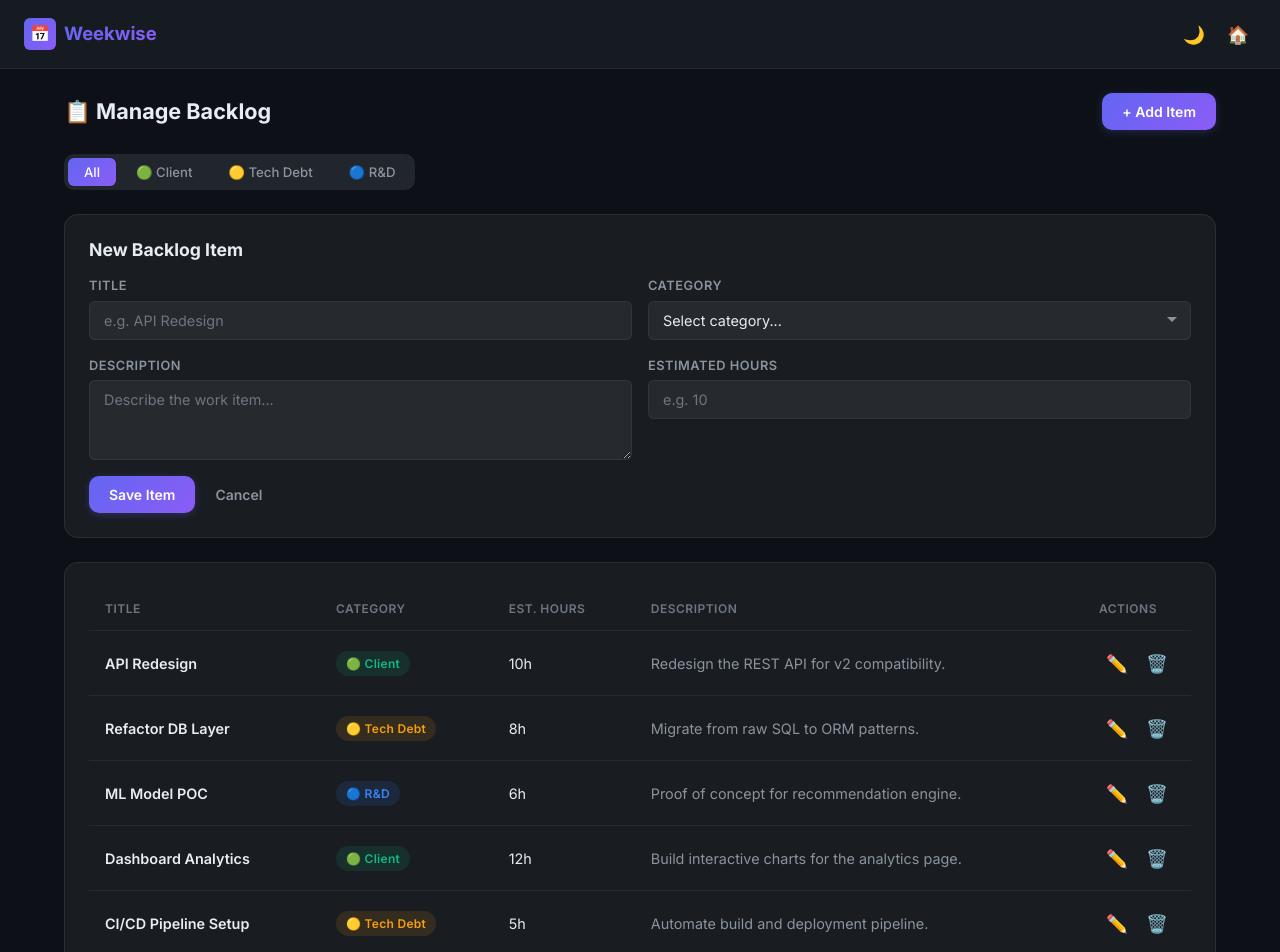
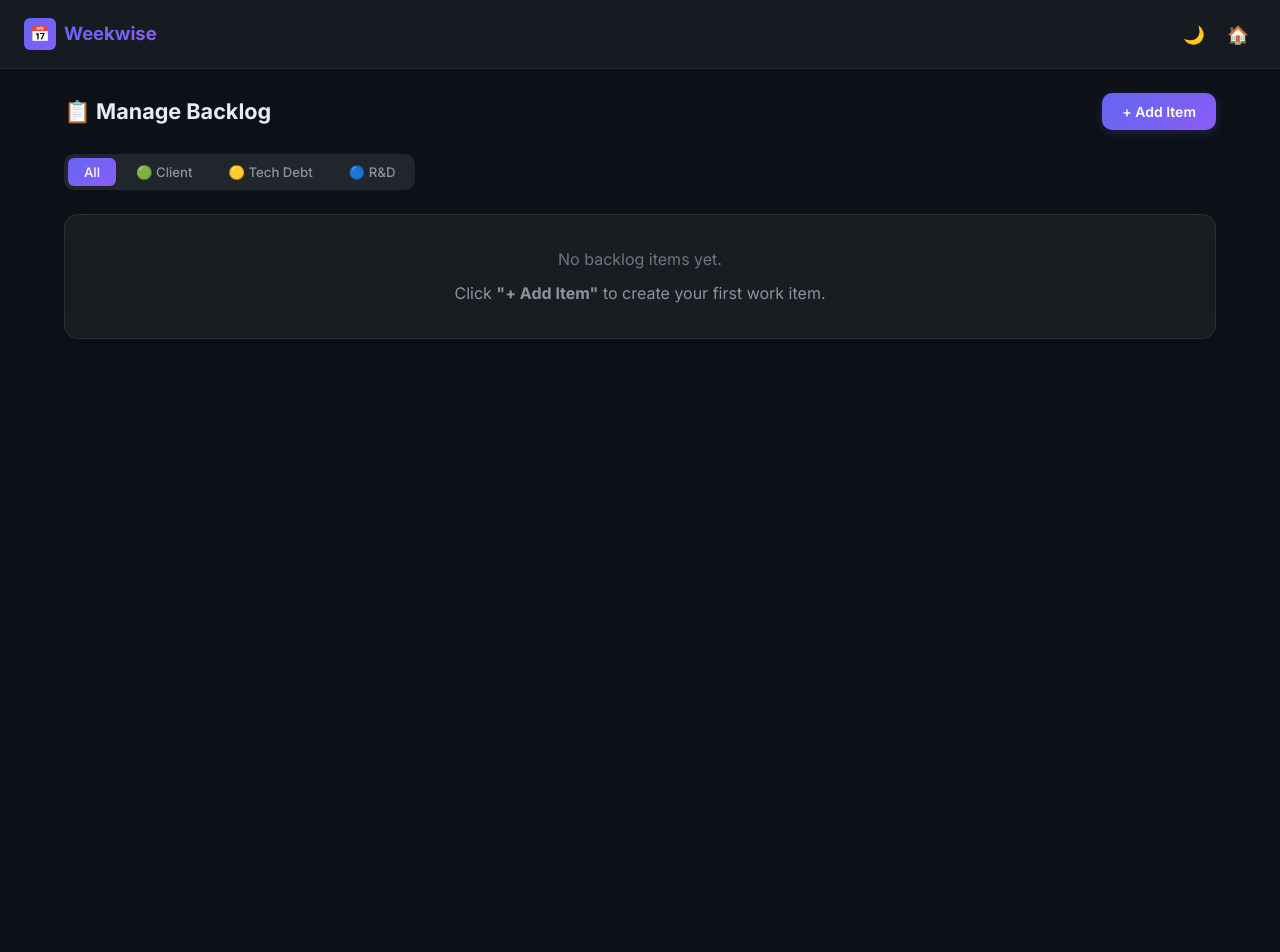
Before and after one commit to Prajw4lDev/weekwise, an Angular app in the folder frontend/: page /backlog in a window 1280 px wide. Shown: the top 952 px of the page. After the commit the page ends 800 px from the top, so only its background shows below. Built offline with nearby package versions, Linux system fonts and the light colour scheme.

Commit message:
feat: set up weekly plan for lead

```diff
--- a/frontend/src/app/pages/backlog/backlog.component.html
+++ b/frontend/src/app/pages/backlog/backlog.component.html
@@ -1,52 +1,68 @@
 <section id="screen-backlog">
     <div class="flex items-center justify-between mb-lg">
         <h2><span class="icon">📋</span> Manage Backlog</h2>
-        <button class="btn btn-primary">+ Add Item</button>
+        <button class="btn btn-primary" (click)="openAddForm()" id="add-item-btn">+ Add Item</button>
     </div>
 
     <!-- Filter tabs -->
     <div class="filter-tabs mb-lg">
-        <button class="filter-tab active">All</button>
-        <button class="filter-tab">🟢 Client</button>
-        <button class="filter-tab">🟡 Tech Debt</button>
-        <button class="filter-tab">🔵 R&amp;D</button>
+        <button class="filter-tab" [class.active]="activeFilter === 'All'" (click)="setFilter('All')">All</button>
+        <button class="filter-tab" [class.active]="activeFilter === 'Client'" (click)="setFilter('Client')">🟢
+            Client</button>
+        <button class="filter-tab" [class.active]="activeFilter === 'TechDebt'" (click)="setFilter('TechDebt')">🟡 Tech
+            Debt</button>
+        <button class="filter-tab" [class.active]="activeFilter === 'RnD'" (click)="setFilter('RnD')">🔵
+            R&amp;D</button>
     </div>
 
     <!-- Add/Edit Form -->
+    @if (showForm) {
     <div class="glass-card no-hover mb-lg">
-        <h3 class="mb-md">New Backlog Item</h3>
+        <h3 class="mb-md">{{ editingItemId ? 'Edit Backlog Item' : 'New Backlog Item' }}</h3>
         <div class="grid-2 mb-md">
             <div class="form-group">
                 <label>Title</label>
-                <input type="text" class="form-input" placeholder="e.g. API Redesign">
+                <input type="text" class="form-input" placeholder="e.g. API Redesign" [(ngModel)]="formTitle"
+                    id="item-title">
             </div>
             <div class="form-group">
                 <label>Category</label>
-                <select class="form-input">
+                <select class="form-input" [(ngModel)]="formCategory" id="item-category">
                     <option value="">Select category...</option>
-                    <option value="client">🟢 Client Focused</option>
-                    <option value="techdebt">🟡 Tech Debt</option>
-                    <option value="rnd">🔵 R&amp;D</option>
+                    <option value="Client">🟢 Client Focused</option>
+                    <option value="TechDebt">🟡 Tech Debt</option>
+                    <option value="RnD">🔵 R&amp;D</option>
                 </select>
             </div>
         </div>
         <div class="grid-2 mb-md">
             <div class="form-group">
                 <label>Description</label>
-                <textarea class="form-input" placeholder="Describe the work item..."></textarea>
+                <textarea class="form-input" placeholder="Describe the work item..." [(ngModel)]="formDescription"
+                    id="item-description"></textarea>
             </div>
             <div class="form-group">
                 <label>Estimated Hours</label>
-                <input type="number" class="form-input" placeholder="e.g. 10" min="1">
+                <input type="number" class="form-input" placeholder="e.g. 10" min="1" [(ngModel)]="formEstimatedHours"
+                    id="item-hours">
             </div>
         </div>
         <div class="flex gap-sm">
-            <button class="btn btn-primary">Save Item</button>
-            <button class="btn btn-ghost">Cancel</button>
+            <button class="btn btn-primary" (click)="saveItem()" [disabled]="!isFormValid" id="save-item-btn">
+                {{ editingItemId ? 'Update Item' : 'Save Item' }}
+            </button>
+            <button class="btn btn-ghost" (click)="cancelForm()">Cancel</button>
         </div>
     </div>
+    }
 
     <!-- Backlog Table -->
+    @if (filteredItems.length === 0) {
+    <div class="glass-card no-hover" style="text-align:center; padding:var(--space-xl);">
+        <p class="text-muted mb-sm">No backlog items yet.</p>
+        <p class="text-secondary">Click <strong>"+ Add Item"</strong> to create your first work item.</p>
+    </div>
+    } @else {
     <div class="glass-card no-hover">
         <table class="data-table">
             <thead>
@@ -59,57 +75,24 @@
                 </tr>
             </thead>
             <tbody>
+                @for (item of filteredItems; track item.id) {
                 <tr>
-                    <td style="font-weight:600;">API Redesign</td>
-                    <td><span class="badge badge-client">🟢 Client</span></td>
-                    <td>10h</td>
-                    <td class="text-secondary">Redesign the REST API for v2 compatibility.</td>
+                    <td style="font-weight:600;">{{ item.title }}</td>
+                    <td><span class="badge" [class]="getCategoryClass(item.category)">{{ getCategoryLabel(item.category)
+                            }}</span></td>
+                    <td>{{ item.estimatedHours }}h</td>
+                    <td class="text-secondary">{{ item.description }}</td>
                     <td>
-                        <div class="flex gap-xs"><button class="btn btn-icon btn-ghost">✏️</button><button
-                                class="btn btn-icon btn-ghost" style="color:var(--status-blocked);">🗑️</button></div>
+                        <div class="flex gap-xs">
+                            <button class="btn btn-icon btn-ghost" (click)="openEditForm(item)" title="Edit">✏️</button>
+                            <button class="btn btn-icon btn-ghost" style="color:var(--status-blocked);"
+                                (click)="deleteItem(item.id)" title="Delete">🗑️</button>
+                        </div>
                     </td>
                 </tr>
-                <tr>
-                    <td style="font-weight:600;">Refactor DB Layer</td>
-                    <td><span class="badge badge-techdebt">🟡 Tech Debt</span></td>
-                    <td>8h</td>
-                    <td class="text-secondary">Migrate from raw SQL to ORM patterns.</td>
-                    <td>
-                        <div class="flex gap-xs"><button class="btn btn-icon btn-ghost">✏️</button><button
-                                class="btn btn-icon btn-ghost" style="color:var(--status-blocked);">🗑️</button></div>
-                    </td>
-                </tr>
-                <tr>
-                    <td style="font-weight:600;">ML Model POC</td>
-                    <td><span class="badge badge-rnd">🔵 R&amp;D</span></td>
-                    <td>6h</td>
-                    <td class="text-secondary">Proof of concept for recommendation engine.</td>
-                    <td>
-                        <div class="flex gap-xs"><button class="btn btn-icon btn-ghost">✏️</button><button
-                                class="btn btn-icon btn-ghost" style="color:var(--status-blocked);">🗑️</button></div>
-                    </td>
-                </tr>
-                <tr>
-                    <td style="font-weight:600;">Dashboard Analytics</td>
-                    <td><span class="badge badge-client">🟢 Client</span></td>
-                    <td>12h</td>
-                    <td class="text-secondary">Build interactive charts for the analytics page.</td>
-                    <td>
-                        <div class="flex gap-xs"><button class="btn btn-icon btn-ghost">✏️</button><button
-                                class="btn btn-icon btn-ghost" style="color:var(--status-blocked);">🗑️</button></div>
-                    </td>
-                </tr>
-                <tr>
-                    <td style="font-weight:600;">CI/CD Pipeline Setup</td>
-                    <td><span class="badge badge-techdebt">🟡 Tech Debt</span></td>
-                    <td>5h</td>
-                    <td class="text-secondary">Automate build and deployment pipeline.</td>
-                    <td>
-                        <div class="flex gap-xs"><button class="btn btn-icon btn-ghost">✏️</button><button
-                                class="btn btn-icon btn-ghost" style="color:var(--status-blocked);">🗑️</button></div>
-                    </td>
-                </tr>
+                }
             </tbody>
         </table>
     </div>
+    }
 </section>
--- a/frontend/src/app/pages/plan-setup/plan-setup.component.ts
+++ b/frontend/src/app/pages/plan-setup/plan-setup.component.ts
@@ -1,16 +1,119 @@
-import { Component } from '@angular/core';
+import { Component, inject, OnInit } from '@angular/core';
 import { Router } from '@angular/router';
+import { FormsModule } from '@angular/forms';
+import { TeamService, PlanService } from '../../services';
+import { TeamMember } from '../../models';
 
-/** Weekly plan setup screen (Lead only). */
+/**
+ * Weekly plan setup screen (Lead only).
+ * Step 1: Select team members for this week.
+ * Step 2: Set category budget percentages (must total 100%).
+ * Step 3: Save → creates/updates plan and moves to Planning status.
+ */
 @Component({
     selector: 'app-plan-setup',
+    imports: [FormsModule],
     templateUrl: './plan-setup.component.html',
     styleUrl: './plan-setup.component.css'
 })
-export class PlanSetupComponent {
-    constructor(private router: Router) { }
+export class PlanSetupComponent implements OnInit {
+    private router = inject(Router);
+    teamService = inject(TeamService);
+    planService = inject(PlanService);
 
+    /** Which members are selected for this week. */
+    selectedMemberIds: Set<string> = new Set();
+
+    /** Category percentage inputs. */
+    clientPercent = 50;
+    techDebtPercent = 30;
+    rndPercent = 20;
+
+    ngOnInit(): void {
+        // If no active plan, create one
+        if (!this.planService.hasActivePlan()) {
+            this.planService.createPlan();
+        }
+
+        // Pre-select all active members
+        const plan = this.planService.currentPlan();
+        if (plan && plan.selectedMemberIds.length > 0) {
+            // Restore from existing plan
+            plan.selectedMemberIds.forEach(id => this.selectedMemberIds.add(id));
+            this.clientPercent = plan.clientPercent || 50;
+            this.techDebtPercent = plan.techDebtPercent || 30;
+            this.rndPercent = plan.rndPercent || 20;
+        } else {
+            // Default: select all active members
+            this.teamService.activeMembers().forEach(m => this.selectedMemberIds.add(m.id));
+        }
+    }
+
+    /** Toggle member selection. */
+    toggleMember(memberId: string): void {
+        if (this.selectedMemberIds.has(memberId)) {
+            this.selectedMemberIds.delete(memberId);
+        } else {
+            this.selectedMemberIds.add(memberId);
+        }
+    }
+
+    /** Is a member selected? */
+    isMemberSelected(memberId: string): boolean {
+        return this.selectedMemberIds.has(memberId);
+    }
+
+    /** Number of selected members. */
+    get selectedCount(): number {
+        return this.selectedMemberIds.size;
+    }
+
+    /** Total hours for the team (selected members × 30). */
+    get totalHours(): number {
+        return this.selectedCount * PlanService.HOURS_PER_MEMBER;
+    }
+
+    /** Category percent total. */
+    get percentTotal(): number {
+        return (this.clientPercent || 0) + (this.techDebtPercent || 0) + (this.rndPercent || 0);
+    }
+
+    /** Is the total exactly 100%? */
+    get isPercentValid(): boolean {
+        return this.percentTotal === 100;
+    }
+
+    /** Calculated hours for Client category. */
+    get clientHours(): number {
+        return Math.round((this.totalHours * (this.clientPercent || 0)) / 100);
+    }
+
+    /** Calculated hours for Tech Debt category. */
+    get techDebtHours(): number {
+        return Math.round((this.totalHours * (this.techDebtPercent || 0)) / 100);
+    }
+
+    /** Calculated hours for R&D category. */
+    get rndHours(): number {
+        return Math.round((this.totalHours * (this.rndPercent || 0)) / 100);
+    }
+
+    /** Can we save the plan setup? */
+    get canSave(): boolean {
+        return this.selectedCount >= 1 && this.isPercentValid;
+    }
+
+    /** Save and move the plan from Setup to Planning. */
     savePlan(): void {
+        if (!this.canSave) return;
+
+        this.planService.setupPlan(
+            Array.from(this.selectedMemberIds),
+            this.clientPercent,
+            this.techDebtPercent,
+            this.rndPercent
+        );
+
         this.router.navigate(['/home']);
     }
 }
```
Also changed, not shown: frontend/src/app/pages/backlog/backlog.component.ts (+118 -3 lines), frontend/src/app/pages/plan-setup/plan-setup.component.html (+30 -16 lines).
